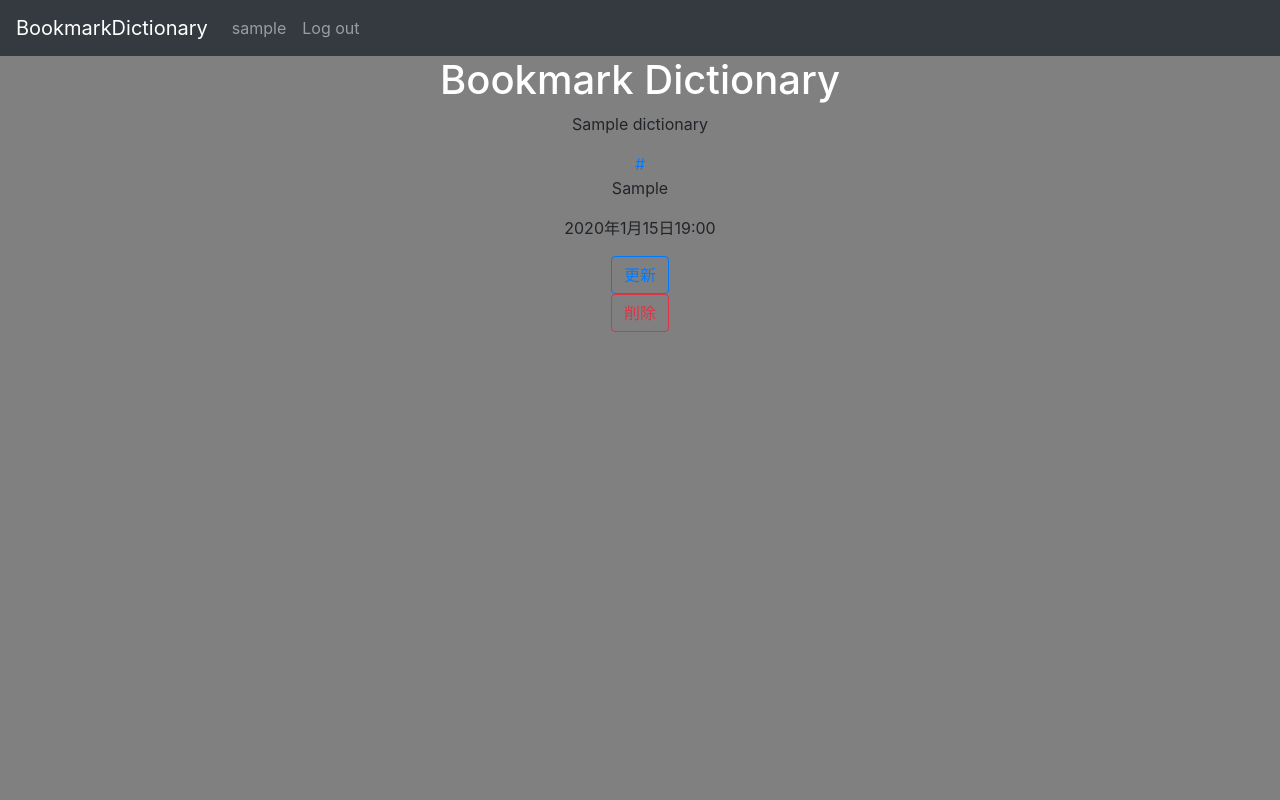
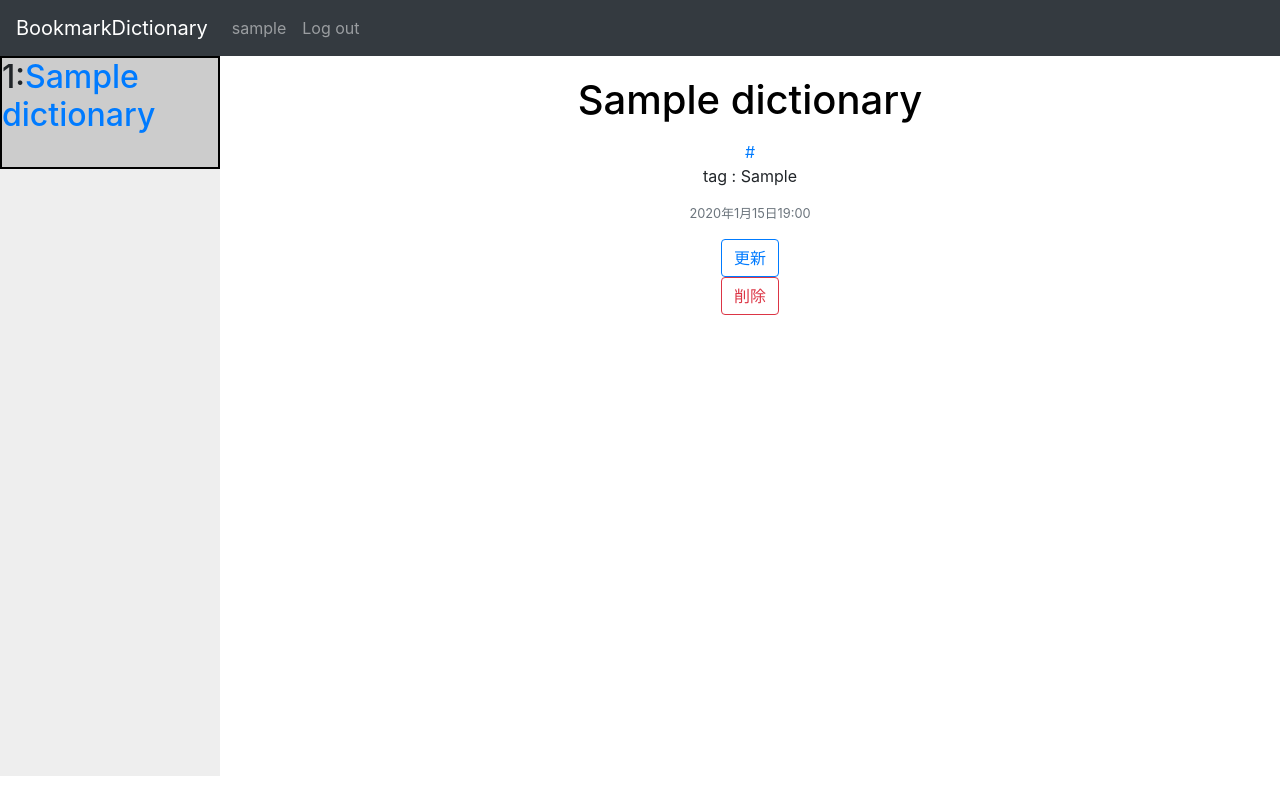
Before and after one commit to ueki8bati/BMD, a Django app: page /bookmark/1/ in a window 1280 px wide. Run offline with Django 4.2, Linux system fonts and the light colour scheme; a user stored in the database is signed in; tables that the repository leaves empty hold one stand-in row (values such as "Sample post"); some libraries are stand-ins or nearby versions.

Commit message:
fix SystemAll

```diff
--- a/bookmarkd/views.py
+++ b/bookmarkd/views.py
@@ -1,5 +1,6 @@
 from django.shortcuts import render, get_object_or_404, redirect
 from django.views import generic
+from django.contrib.auth.mixins import LoginRequiredMixin
 from django.views.generic import ListView
 from .models import Dictionary
 from django.utils import timezone
@@ -11,24 +12,34 @@ from django.db.models import Q
 from .getURL import get_url
 from .mecab import get_url_tag
 
+now_queryset = None
+
 # Create your views here.
-class Index(ListView):
+class Index(LoginRequiredMixin, generic.ListView):
     template_name = 'bookmarkd/index.html'
     def get_queryset(self):
+        global now_queryset
         query = self.request.GET.get('query')
         queryset = Dictionary.objects.filter(author=self.request.user)
 
         if query:
             queryset = queryset.filter(Q(title__icontains=query) | Q(tag__icontains=query) | Q(url_tag__icontains=query))
+        now_queryset = queryset
         return queryset
 
 @login_required
 def detail(request, id):
+    global now_queryset
+    if now_queryset == None:
+        queryset = Dictionary.objects.filter(author=request.user)
+    else:
+        queryset = now_queryset
     bookmark = get_object_or_404(Dictionary, id=id, author=request.user)
-    return render(request, 'bookmarkd/detail.html', {'bookmark': bookmark})
+    return render(request, 'bookmarkd/detail.html', {'bookmark': bookmark,'object_list': queryset})
 
 @login_required
 def add(request):
+    global now_queryset
     if request.method == "POST":
         form = DictionaryForm(request.POST)
         if form.is_valid():
@@ -37,13 +48,19 @@ def add(request):
             bookmark.url_tag = get_url_tag(get_url(bookmark.url))
             bookmark.date = timezone.now()
             bookmark.save()
-            return render(request, 'bookmarkd/detail.html', {'bookmark': bookmark})
+            queryset = Dictionary.objects.filter(author=request.user)
+            return render(request, 'bookmarkd/detail.html', {'bookmark': bookmark,'object_list': queryset})
     else:
         form = DictionaryForm()
-    return render(request, 'bookmarkd/edit.html', {'form': form})
+    if now_queryset == None:
+        queryset = Dictionary.objects.filter(author=request.user)
+    else:
+        queryset = now_queryset
+    return render(request, 'bookmarkd/edit.html', {'form': form,'object_list': queryset})
 
 @login_required
 def edit(request,id):
+    global now_queryset
     bookmark = get_object_or_404(Dictionary, id=id)
     if request.method == "POST":
         form = DictionaryForm(request.POST, instance=bookmark)
@@ -53,10 +70,18 @@ def edit(request,id):
             bookmark.url_tag = get_url_tag(get_url(bookmark.url))
             bookmark.date = timezone.now()
             bookmark.save()
-            return render(request, 'bookmarkd/detail.html', {'bookmark': bookmark})
+            if now_queryset == None:
+                queryset = Dictionary.objects.filter(author=request.user)
+            else:
+                queryset = now_queryset
+            return render(request, 'bookmarkd/detail.html', {'bookmark': bookmark,'object_list': queryset})
     else:
         form = DictionaryForm(instance=bookmark)
-    return render(request, 'bookmarkd/edit.html', {'form': form})
+    if now_queryset == None:
+        queryset = Dictionary.objects.filter(author=request.user)
+    else:
+        queryset = now_queryset
+    return render(request, 'bookmarkd/edit.html', {'form': form,'object_list': queryset})
 
 @require_POST
 def delete(request, id):
--- /dev/null
+++ b/static/css/style.css
@@ -0,0 +1,24 @@
+#main {
+    box-sizing: border-box;
+    margin-left: 220px;
+    padding: 20px 40px;
+  }
+#sub {
+    box-sizing: border-box;
+    top: 56px;
+    height: 90%;
+    width: 220px;
+    position: fixed;
+    overflow: auto;
+    background: #eee;
+    padding: 0px;
+}
+
+.box1 {
+    border: solid 2px black;
+    background: #ccc;
+    width: 100%;
+    /*
+    border-radius: 10px;
+    */
+}
--- a/templates/base.html
+++ b/templates/base.html
@@ -1,3 +1,7 @@
+{% load static %}
+<link rel="stylesheet" href="{% static 'css/style.css' %}">
+
+
 <!doctype html>
 <html lang="ja">
   <head>
@@ -13,7 +17,9 @@
 
     <title>ユーザー登録・更新</title>
   </head>
-  <body style="background-color:gray">
+  <body>
+
+    <header>
       <!-- ナビバー -->
       <nav class="navbar navbar-expand-md navbar-dark bg-dark">
         <a class="navbar-brand" href="{% url 'bookmarkd:index' %}">BookmarkDictionary</a>
@@ -41,9 +47,24 @@
           </ul>
         </div>
       </nav>
+    </header>
+
+
+    <aside id="sub">
+      {% if user.is_authenticated %}
+        {% for bookmark in object_list %}
+          <div class="box1">
+            <h2>{{forloop.counter}}:<a href="{% url 'bookmarkd:detail' id=bookmark.id %}">{{ bookmark.title }}</a></h2></br>
+          </div>
+        {% endfor %}
+      {% endif %}
+    </aside>
 
     <!-- コンテンツ -->
+    <main id="main">
       {% block content %}{% endblock %}
+    </main>
+
 
     <!-- Optional JavaScript -->
     <!-- jQuery first, then Popper.js, then Bootstrap JS -->
--- a/templates/bookmarkd/detail.html
+++ b/templates/bookmarkd/detail.html
@@ -1,15 +1,18 @@
 {% extends "base.html" %}
+{% load static %}
+<link rel="stylesheet" href="{% static 'css/style.css' %}">
+
+
 
 <!-- コンテンツ -->
 {% block content %}
 <div class="container">
     <center>
-        <h1 style="color: white">Bookmark Dictionary</h1>
         <div>
-            <p>{{ bookmark.title }}</p>
+            <h1 style="color: black"><p>{{ bookmark.title }}</p></h1>
             <a href="{{ bookmark.url }}">{{ bookmark.url }}</a>
-            <p>{{ bookmark.tag }}</p>
-            <p>{{ bookmark.date }}</p>
+            <p>tag : {{ bookmark.tag }}</p>
+            <small class="text-muted"><p>{{ bookmark.date }}</p></small>
             <a class="btn btn-outline-primary" href="{% url 'bookmarkd:edit' id=bookmark.id %}"><span class="glyphicon glyphicon-pencil"></span>更新</a>
             <form method="post" action="{% url 'bookmarkd:delete' id=bookmark.id %}">{% csrf_token %}
                 <button class="btn btn-outline-danger" type="submit" onclick='return confirm("本当に削除しますか？");'>削除</button>
--- a/templates/bookmarkd/edit.html
+++ b/templates/bookmarkd/edit.html
@@ -1,9 +1,14 @@
 {% extends "base.html" %}
+{% load static %}
+<link rel="stylesheet" href="{% static 'css/style.css' %}">
+
 
 {% block content %}
+  <center>
     <h2>ブックマークの登録</h2>
     <form method="POST" class="post-form">{% csrf_token %}
         {{ form.as_p }}
         <button type="submit" class="save btn btn-outline-success">Save</button>
     </form>
+  </center>
 {% endblock %}
```
Also changed, not shown: BMDapp/settings.py (+7 -1 lines), requirements-dev.txt (added, +7 -0 lines), requirements.txt (+3 -5 lines), templates/bookmarkd/index.html (+6 -7 lines), README.md, 1 other file. Lines whose indentation alone changed are shown as unchanged.
